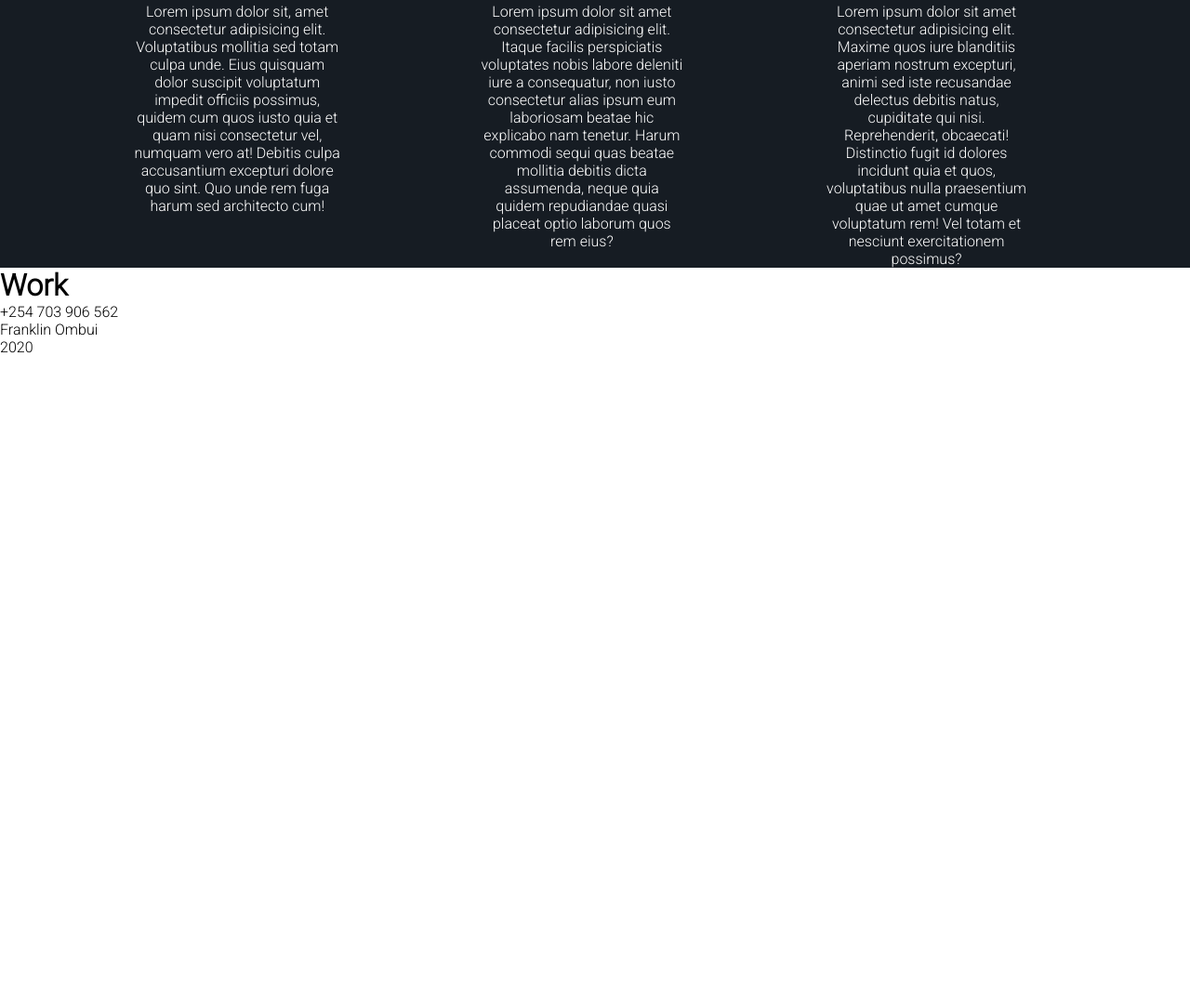
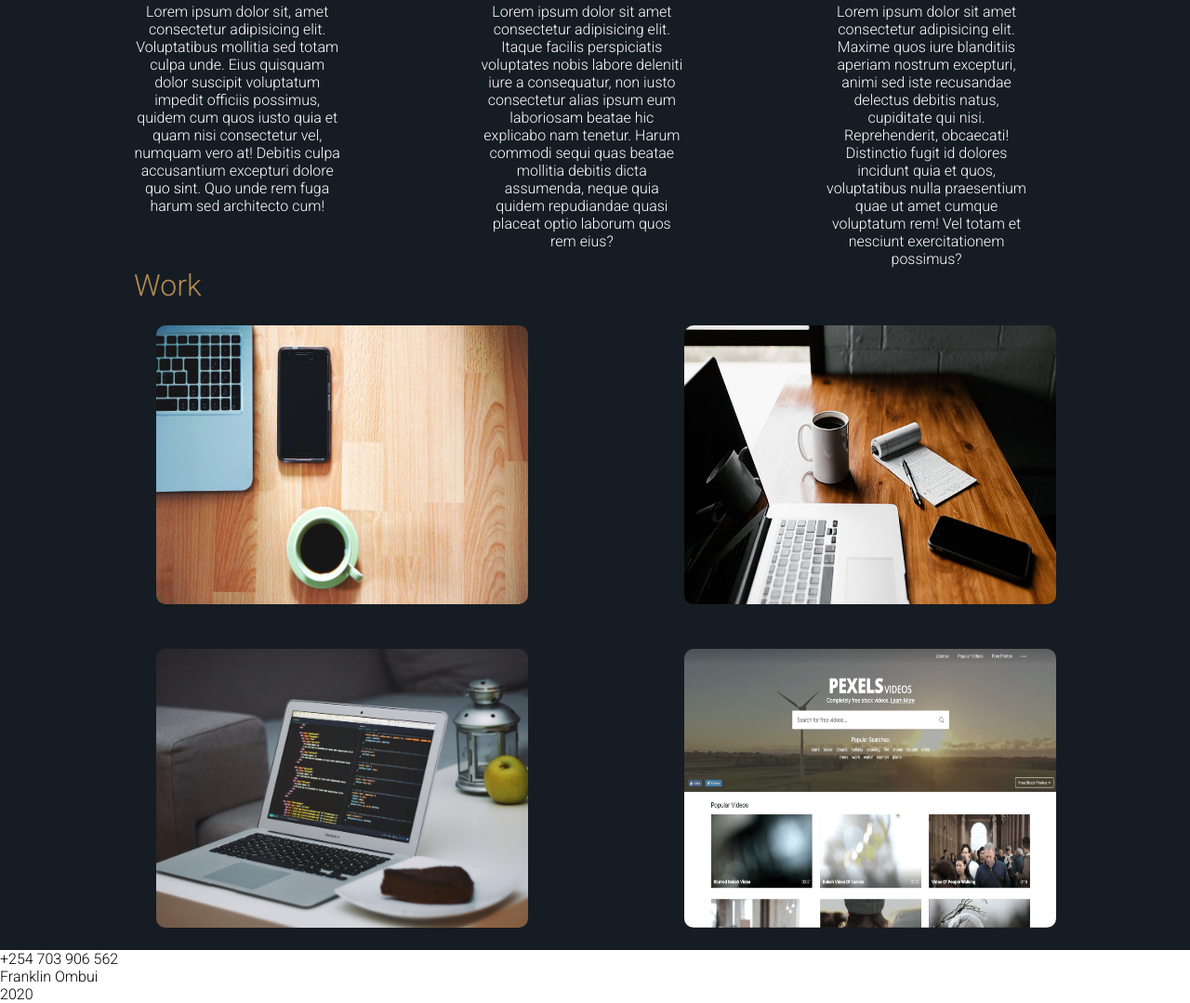
Before and after one commit to frank-005/portfolio, a plain HTML site: page index.html in a window 1280 px wide. Shown: the part 1577-2656 px from the top of the page at 93% size. Before the commit the page ends 1960 px from the top, so only its background shows below. Drawn offline with Linux system fonts and the light colour scheme.

Commit message:
part 4 done.

```diff
--- a/index.html
+++ b/index.html
@@ -59,7 +59,7 @@
       </div>
       <section class="section-1">
         <div class="frame-1">
-          <img src="imgs/p1.png" alt="p1" class="imgs-p"/>
+          <img src="imgs/p1.png" alt="p1" class="imgs-p" />
           <h5 class="text-8">Web Development</h5>
           <p>
             Lorem ipsum dolor sit, amet consectetur adipisicing elit.
@@ -71,7 +71,7 @@
           </p>
         </div>
         <div class="frame-2">
-          <img src="imgs/p2.png" alt="p2" class="imgs-p"/>
+          <img src="imgs/p2.png" alt="p2" class="imgs-p" />
           <h5 class="text-8">Web Design</h5>
           <p>
             Lorem ipsum dolor sit amet consectetur adipisicing elit. Itaque
@@ -97,15 +97,15 @@
       </section>
     </div>
     <div class="part-4">
-      <div class="title">
-        <h1>Work</h1>
-      </div>
-      <div>
-        <!--<img src="imgs/img1.jpg" alt="work1" />
+      <h5 class="text-9">Work</h5>
+
+      <div class="imgs-l">
+        <img src="imgs/img1.jpg" alt="work1" />
         <img src="imgs/img2.jpg" alt="work2" />
         <img src="imgs/img3.jpg" alt="work3" />
-        <img src="imgs/img-4.png" alt="work4" /> -->
+        <img src="imgs/img-4.png" alt="work4" />
       </div>
+    </div>
       <div class="footer">
         <div class="contact">
           <p>+254 703 906 562</p>
--- a/styles.css
+++ b/styles.css
@@ -1,16 +1,16 @@
 :root {
-    --bgColor: #161C23;
-    --txtColor: #B38B52;
-    --pColor: #7FC3D1;
-    --font: 'Source Code Pro', monospace;
-    --lineColor: #593E1F;
+  --bgColor: #161c23;
+  --txtColor: #b38b52;
+  --pColor: #7fc3d1;
+  --font: "Source Code Pro", monospace;
+  --lineColor: #593e1f;
 }
 
 * {
   margin: 0;
   padding: 0;
   box-sizing: border-box;
-    font-family: 'Roboto', sans-serif;
+  font-family: "Roboto", sans-serif;
 }
 
 .part-1 {
@@ -19,13 +19,11 @@
   background-size: cover;
   width: 100%;
   height: 100vh;
-
 }
 
 .nav-bar {
   background: #2b343d3b;
   height: 8vh;
-
 }
 
 .nav-links {
@@ -40,14 +38,14 @@
 }
 
 .nav-1 {
-    color: #B38B52;
+  color: #b38b52;
   font-weight: bolder;
 }
 .line-1 {
   height: 1px;
   width: 40px;
   background: var(--lineColor);
-    margin: 2px 0 0 616px;;
+  margin: 2px 0 0 616px;
 }
 
 .text-1 {
@@ -65,7 +63,7 @@
 }
 
 .text-3 {
-    color: #FFF;
+  color: #fff;
   float: right;
   margin-right: 15vh;
   font-size: 24px;
@@ -90,12 +88,11 @@
 }
 
 .text-6 {
-    color: #FFF;
+  color: #fff;
   margin-left: 18vh;
   margin-top: 3vh;
   font-size: 16px;
   font-weight: 200;
-
 }
 
 .pass-img {
@@ -104,18 +101,16 @@
   width: 300px;
   border-radius: 50%;
   margin: 8vh 30vh;
-
 }
 
 .btn {
   display: flex;
   flex-direction: row;
-
 }
 
 .btn-1 {
   background: var(--txtColor);
-    color: #FFF;
+  color: #fff;
   border: none;
   border-radius: 31px;
   width: 105px;
@@ -123,12 +118,10 @@
   margin: 3vh 3vh 0 18vh;
   font-size: 18px;
   font-weight: 400;
-
 }
 
 .btn-2 {
   background: var(--pColor);
-
   height: 40px;
   width: 110px;
   border: none;
@@ -136,18 +129,16 @@
   font-size: 18px;
   font-weight: 400;
   margin-top: 3vh;
-
 }
 
 .inner {
   background: var(--bgColor);
   border: none;
-    color: #FFF;
+  color: #fff;
   border-radius: 31px;
   height: 34px;
   width: 104px;
   margin: 3px;
-
 }
 
 .part-3 {
@@ -165,15 +156,13 @@
   height: 200px;
   width: 250px;
   border-radius: 10px;
-
 }
 
 .section-1 {
   display: grid;
   grid-template-columns: 1fr 1fr 1fr;
   margin: 3vh 3vh 0 18vh;
-    color: #FFF;
-
+  color: #fff;
 }
 
 .text-8 {
@@ -186,3 +175,26 @@
   width: 60%;
   text-align: center;
 }
+
+.part-4 {
+  background: var(--bgColor);
+}
+
+.text-9 {
+  color: var(--txtColor);
+  font-size: 32px;
+  font-weight: 300;
+  margin-left: 18vh;
+}
+.imgs-l {
+    display: grid;
+    grid-template-columns: 1fr 1fr;
+    margin-left: 18vh;
+}
+
+.imgs-l img{
+    height: 300px;
+    width: 400px;
+    margin: 3vh;
+    border-radius: 10px;
+}
```
Lines whose indentation alone changed are shown as unchanged.
